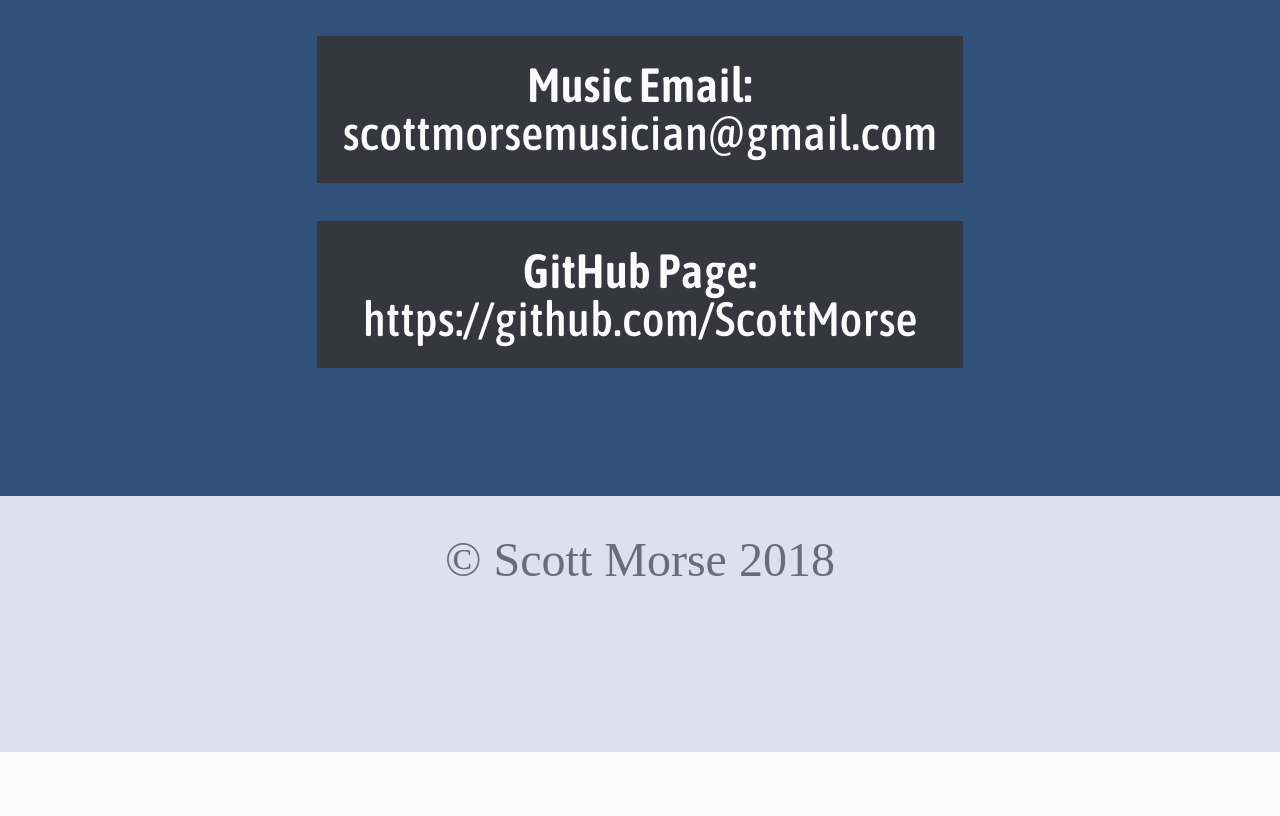
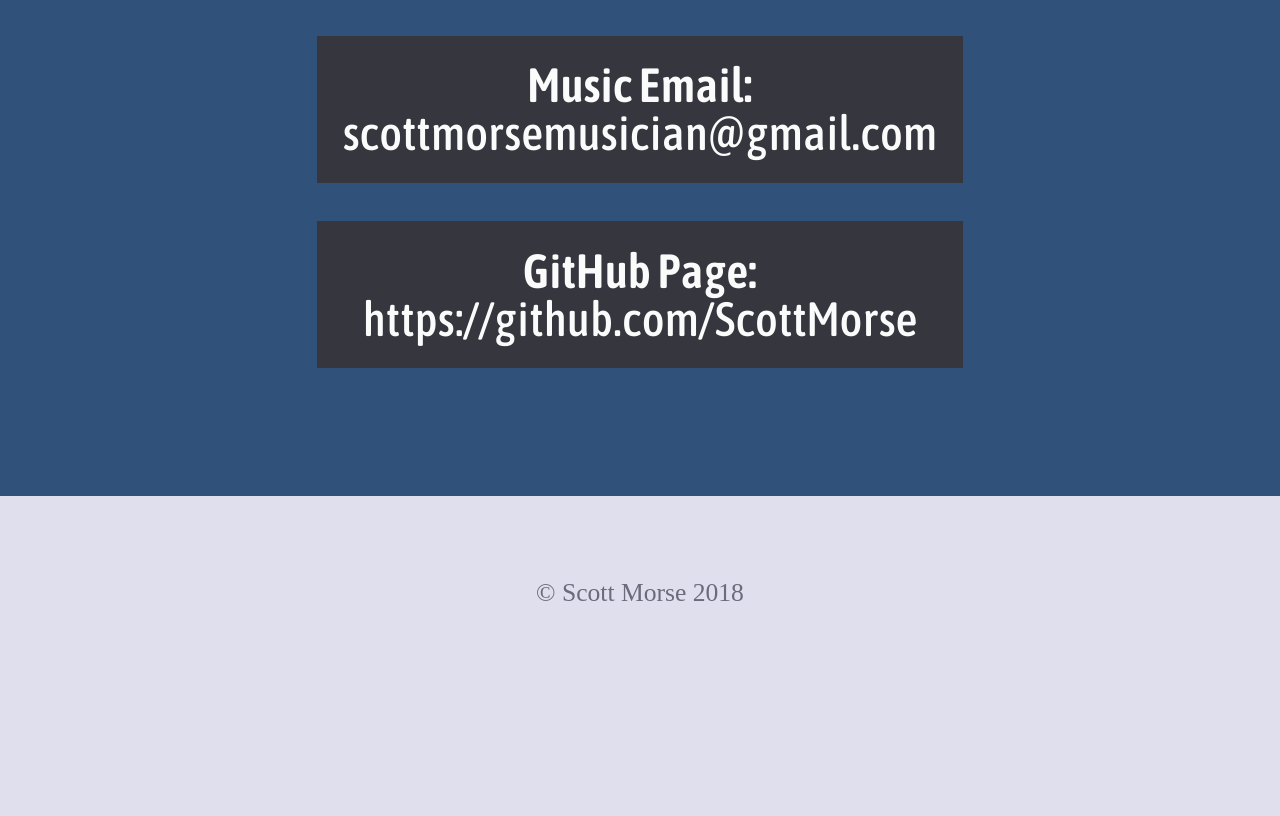
Before and after one commit to ScottMorse/Personal-Website, a plain HTML site: page index.html in a window 1280 px wide. Shown: the part 4101-4917 px from the top of the page. Before the commit the page ends 4853 px from the top, so only its background shows below. Drawn offline with Linux system fonts and the light colour scheme; a web font is replaced by a local one.

Commit message:
Small edit

```diff
--- a/style.css
+++ b/style.css
@@ -603,10 +603,10 @@
 #footer {
     background-color: var(--light-grey);
     color: var(--grey);
-    height: 10vw;
+    height: 15vw;
     padding-bottom: 10vw;
     width: 100vw;
-    font-size: 1.5em;
+    font-size: 0.8em;
     display: flex;
     justify-content: center;
     align-items: center;
```
